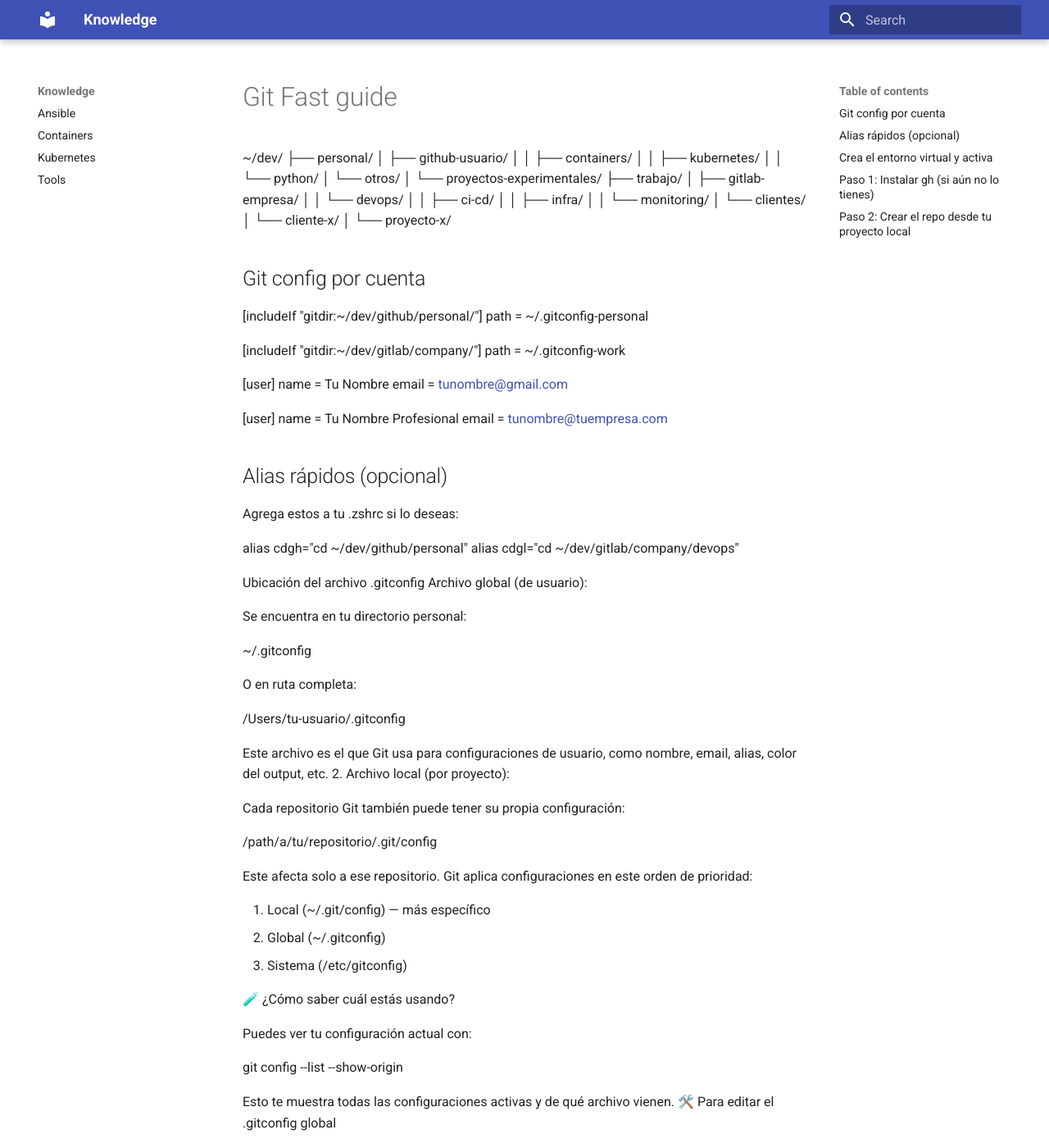
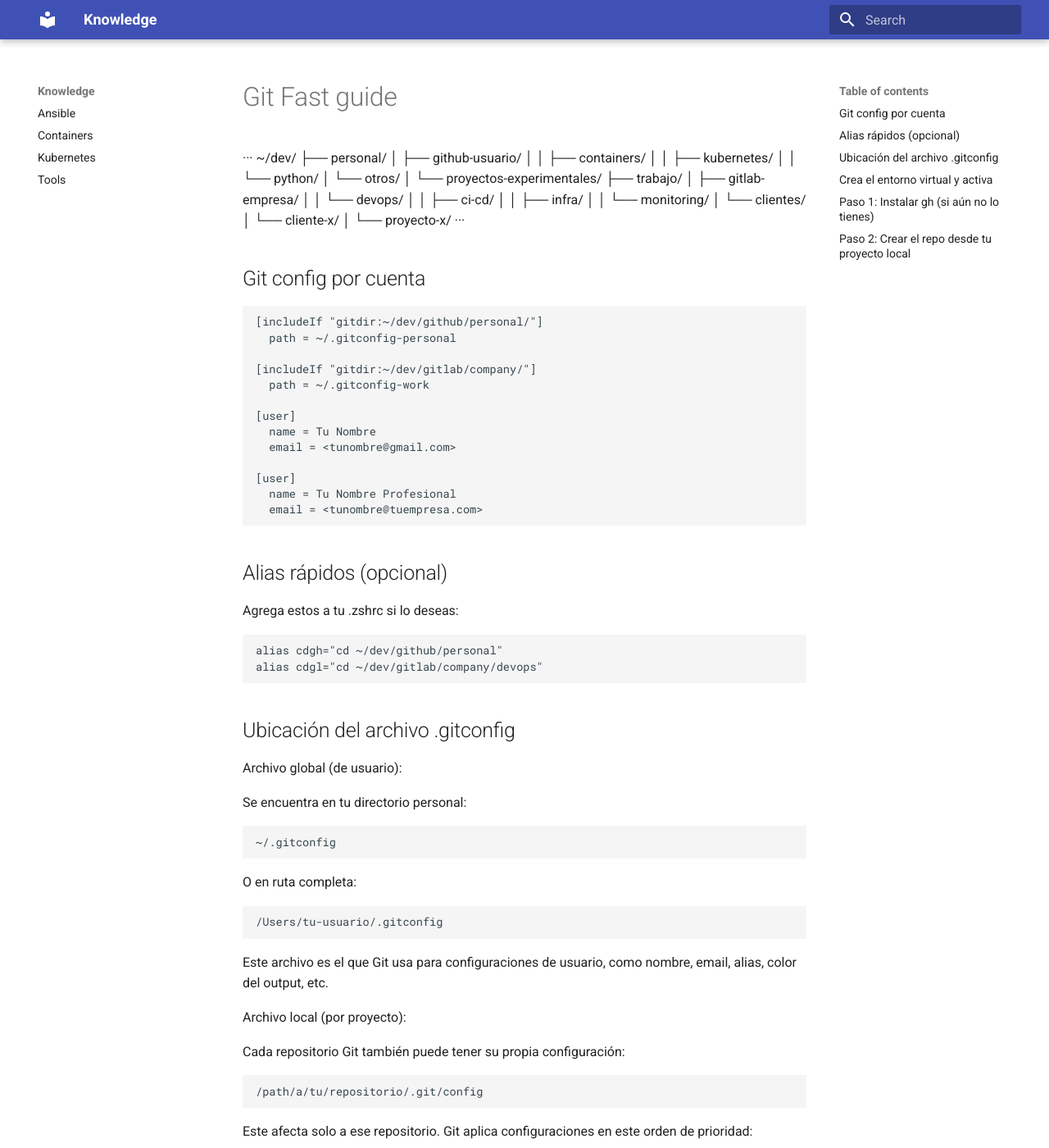
Before and after one commit to svrsbnet/knowledge, an MkDocs documentation site: the page built from docs/tools/git-fast-guide.md, in a window 1280 px wide and 1400 px high. Shown: the whole window at 82% size. Built offline with MkDocs 1.6.1 and Material for MkDocs 9.7.7, drawn with Linux system fonts in a browser that asks for light colours; some of the changed text lies outside the part shown.

Commit message:
Define structure style

```diff
--- a/docs/tools/git-fast-guide.md
+++ b/docs/tools/git-fast-guide.md
@@ -1,7 +1,6 @@
 # Git Fast guide
 
-
-
+···
 ~/dev/
 ├── personal/
 │   ├── github-usuario/
@@ -19,59 +18,62 @@
 │   └── clientes/
 │       └── cliente-x/
 │           └── proyecto-x/
+···
 
 ## Git config por cuenta
 
-  [includeIf "gitdir:~/dev/github/personal/"]
-    path = ~/.gitconfig-personal
+    [includeIf "gitdir:~/dev/github/personal/"]
+      path = ~/.gitconfig-personal
 
-  [includeIf "gitdir:~/dev/gitlab/company/"]
-    path = ~/.gitconfig-work
+    [includeIf "gitdir:~/dev/gitlab/company/"]
+      path = ~/.gitconfig-work
 
-  [user]
-    name = Tu Nombre
-    email = <tunombre@gmail.com>
+    [user]
+      name = Tu Nombre
+      email = <tunombre@gmail.com>
 
-  [user]
-    name = Tu Nombre Profesional
-    email = <tunombre@tuempresa.com>
+    [user]
+      name = Tu Nombre Profesional
+      email = <tunombre@tuempresa.com>
 
 ## Alias rápidos (opcional)
 
 Agrega estos a tu .zshrc si lo deseas:
 
-  alias cdgh="cd ~/dev/github/personal"
-  alias cdgl="cd ~/dev/gitlab/company/devops"
+    alias cdgh="cd ~/dev/github/personal"
+    alias cdgl="cd ~/dev/gitlab/company/devops"
 
-Ubicación del archivo .gitconfig
+## Ubicación del archivo .gitconfig
+
 Archivo global (de usuario):
 
 Se encuentra en tu directorio personal:
 
-~/.gitconfig
+    ~/.gitconfig
 
 O en ruta completa:
 
-/Users/tu-usuario/.gitconfig
+    /Users/tu-usuario/.gitconfig
 
 Este archivo es el que Git usa para configuraciones de usuario, como nombre, email, alias, color del output, etc.
-2. Archivo local (por proyecto):
+
+Archivo local (por proyecto):
 
 Cada repositorio Git también puede tener su propia configuración:
 
-/path/a/tu/repositorio/.git/config
+    /path/a/tu/repositorio/.git/config
 
 Este afecta solo a ese repositorio. Git aplica configuraciones en este orden de prioridad:
 
-1. Local (~/.git/config) — más específico
-2. Global (~/.gitconfig)
-3. Sistema (/etc/gitconfig)
+  1. Local (~/.git/config) — más específico
+  2. Global (~/.gitconfig)
+  3. Sistema (/etc/gitconfig)
 
-🧪 ¿Cómo saber cuál estás usando?
+¿Cómo saber cuál estás usando?
 
 Puedes ver tu configuración actual con:
 
-git config --list --show-origin
+    git config --list --show-origin
 
 Esto te muestra todas las configuraciones activas y de qué archivo vienen.
 🛠️ Para editar el .gitconfig global
```
Also changed, not shown: docs/ansible.md (+3 -0 lines), docs/index.md (+1 -8 lines), docs/kubernetes.md (+3 -0 lines), docs/tools.md (+3 -3 lines), docs/tools/terraform-fast-guide.md (+3 -0 lines), docs/imgs/svrsbnet.jpg (renamed from imgs/svrsbnet.jpg).
